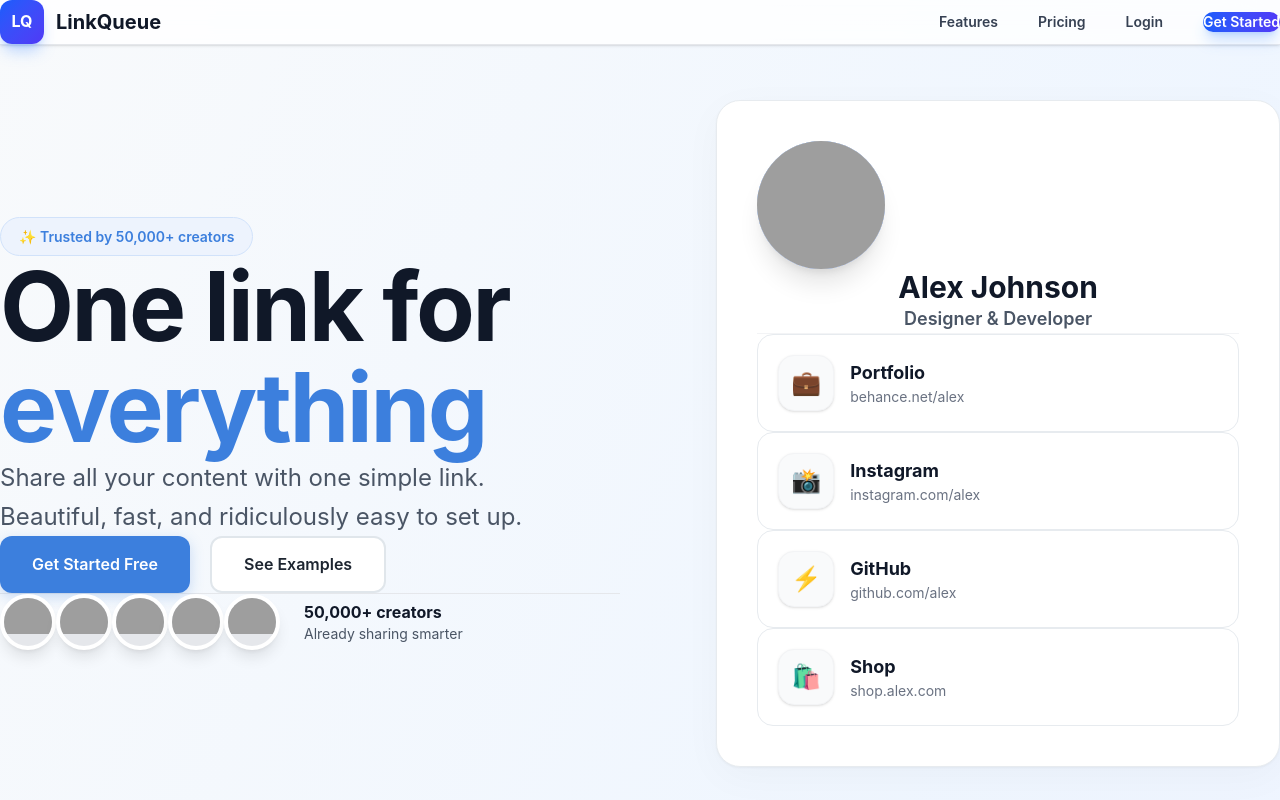
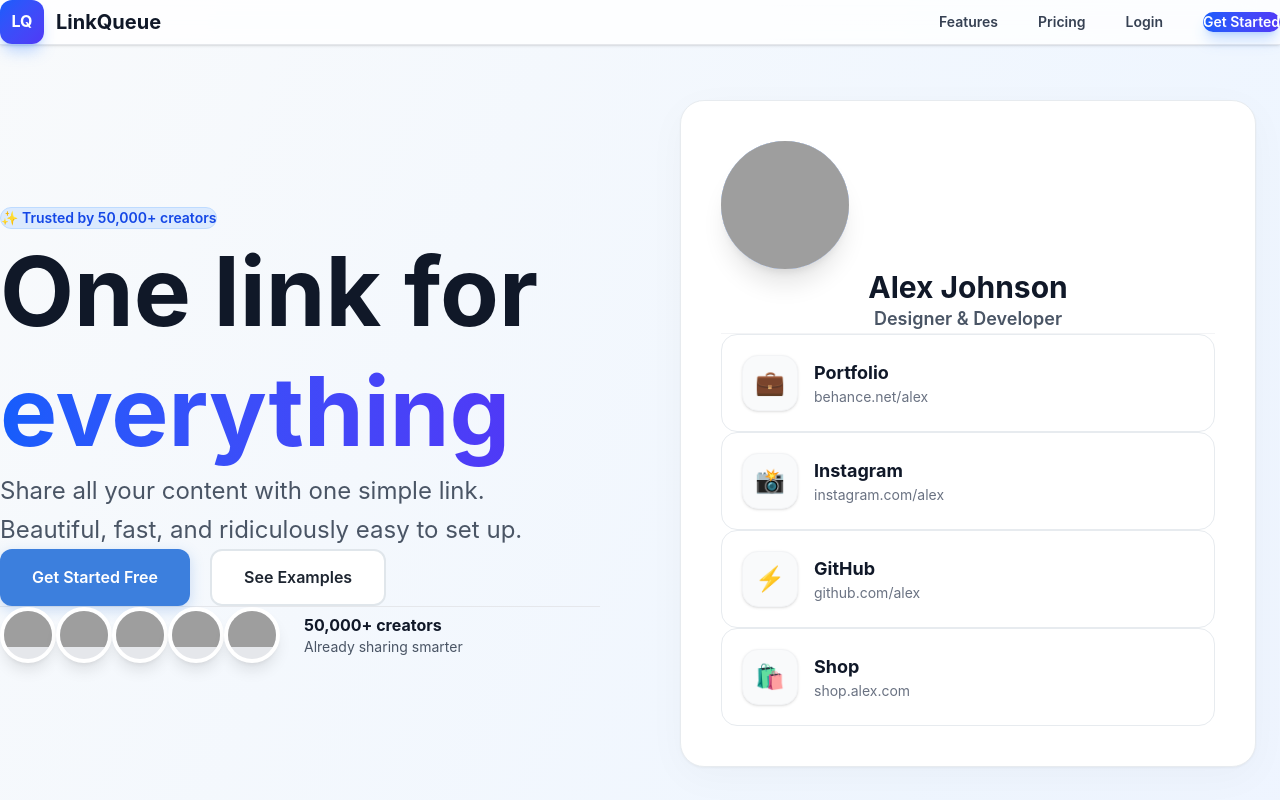
Before and after one commit to gauravk310/linkqueue, a Next.js app: page / in a window 1280 px wide. Shown: the top 800 px of the page. Built offline with nearby package versions, Linux system fonts and the light colour scheme; grey boxes are pictures that could not be loaded.

Commit message:
Update Page.js

```diff
--- a/app/page.js
+++ b/app/page.js
@@ -126,20 +126,19 @@ export default function Home() {
         </div>
       </nav>
 
-
+      {/* Hero Section */}
       <section className="pt-40 pb-32 px-6">
         <div className="max-w-7xl mx-auto">
-          <div className="grid lg:grid-cols-[1.1fr_1fr] gap-20 lg:gap-24 items-center">
-
-
-            <div className={`space-y-10 lg:pr-10 ${isVisible ? 'fade-in' : 'opacity-0'}`}>
-              <div className="badge text-base">
+          <div className="grid lg:grid-cols-2 gap-20 items-center">
+            {/* Left Content */}
+            <div className={`space-y-10 ${isVisible ? 'fade-in' : 'opacity-0'}`}>
+              <div className="inline-flex items-center gap-2 px-5 py-2.5 bg-blue-100 text-blue-700 rounded-full font-semibold text-sm border border-blue-200">
                 ✨ Trusted by 50,000+ creators
               </div>
 
-              <h1 className="text-6xl lg:text-7xl xl:text-8xl font-bold leading-[1.05] text-gray-900 tracking-tight">
+              <h1 className="text-6xl lg:text-7xl xl:text-8xl font-bold leading-tight text-gray-900">
                 One link for<br />
-                <span className="accent-text">everything</span>
+                <span className="bg-gradient-to-r from-blue-600 to-indigo-600 bg-clip-text text-transparent">everything</span>
               </h1>
 
               <p className="text-xl lg:text-2xl text-gray-600 leading-relaxed max-w-xl">
```
